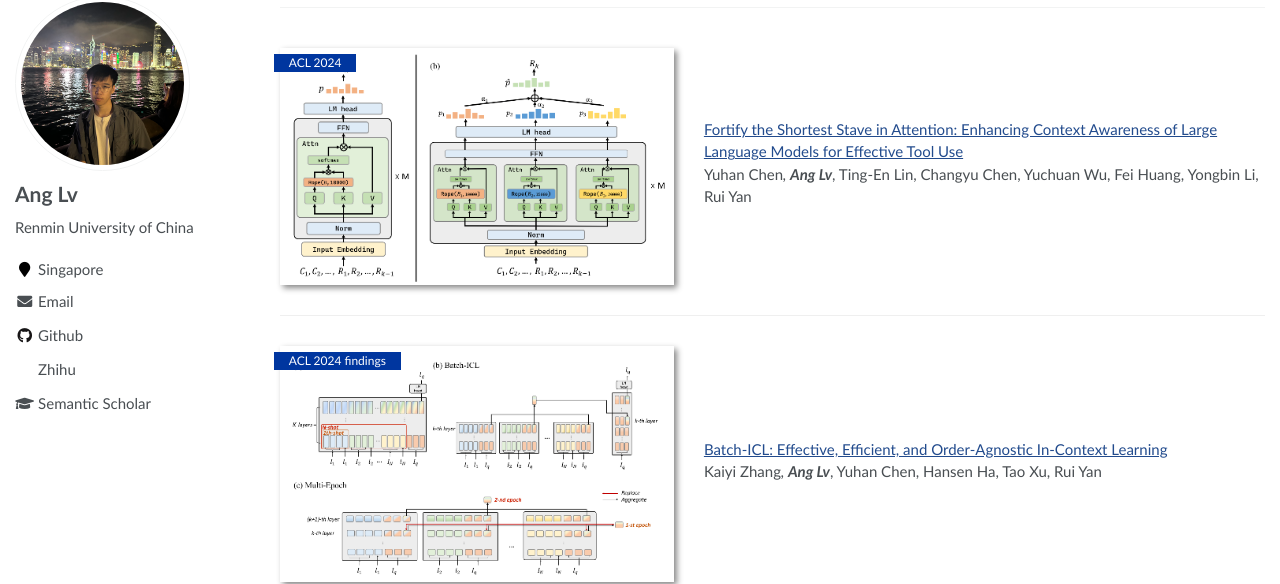
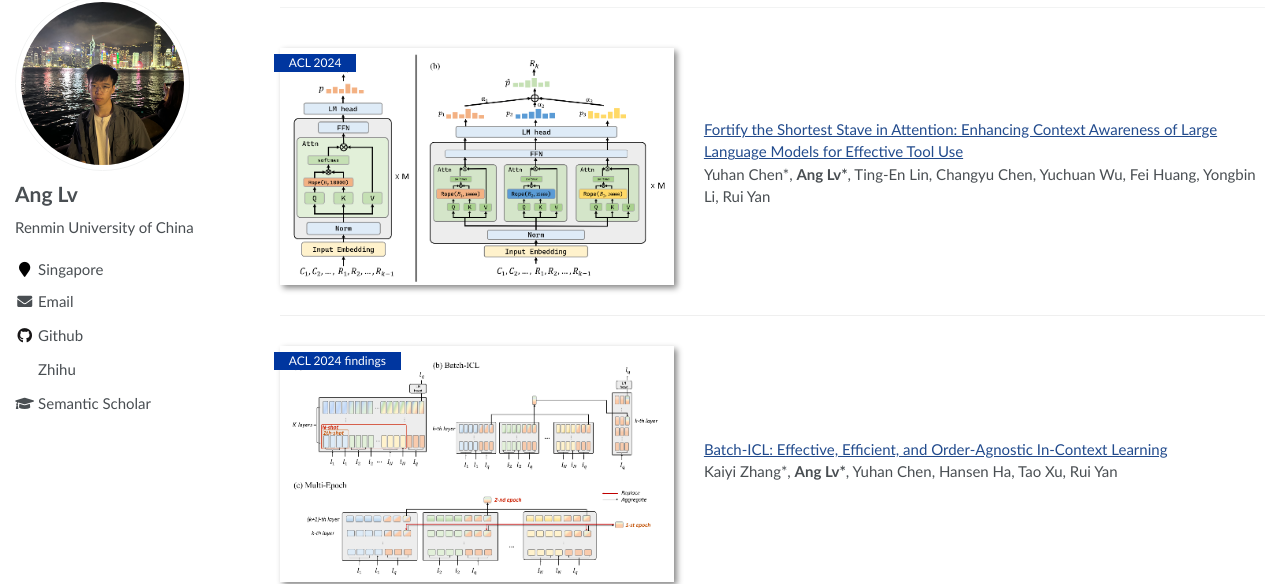
Before and after one commit to trestad/trestad.github.io, a Jekyll site: the page built from _pages/about.md, in a window 1280 px wide and 900 px high, scrolled down 354 px. Shown: the part 95-679 px from the top of the window. Built offline with Jekyll 4.4.1, drawn with Linux system fonts in a browser that asks for light colours.

```diff
--- a/_pages/about.md
+++ b/_pages/about.md
@@ -31,7 +31,7 @@ My research primarily focuses on NLP generation tasks. Starting in 2023, I shift
 <div class='paper-box-text' markdown="1">
 
 [Fortify the Shortest Stave in Attention: Enhancing Context Awareness of Large Language Models for Effective Tool Use](https://arxiv.org/abs/2312.04455) \\
-Yuhan Chen*, **Ang Lv***, Ting-En Lin, Changyu Chen, Yuchuan Wu, Fei Huang, Yongbin Li, Rui Yan
+Yuhan Chen\*, **Ang Lv\***, Ting-En Lin, Changyu Chen, Yuchuan Wu, Fei Huang, Yongbin Li, Rui Yan
 </div>
 </div>
 
@@ -39,7 +39,7 @@ Yuhan Chen*, **Ang Lv***, Ting-En Lin, Changyu Chen, Yuchuan Wu, Fei Huang, Yong
 <div class='paper-box-text' markdown="1">
 
 [Batch-ICL: Effective, Efficient, and Order-Agnostic In-Context Learning](https://arxiv.org/abs/2401.06469) \\
-Kaiyi Zhang*, **Ang Lv***, Yuhan Chen, Hansen Ha, Tao Xu, Rui Yan
+Kaiyi Zhang\*, **Ang Lv\***, Yuhan Chen, Hansen Ha, Tao Xu, Rui Yan
 </div>
 </div>
 
```
